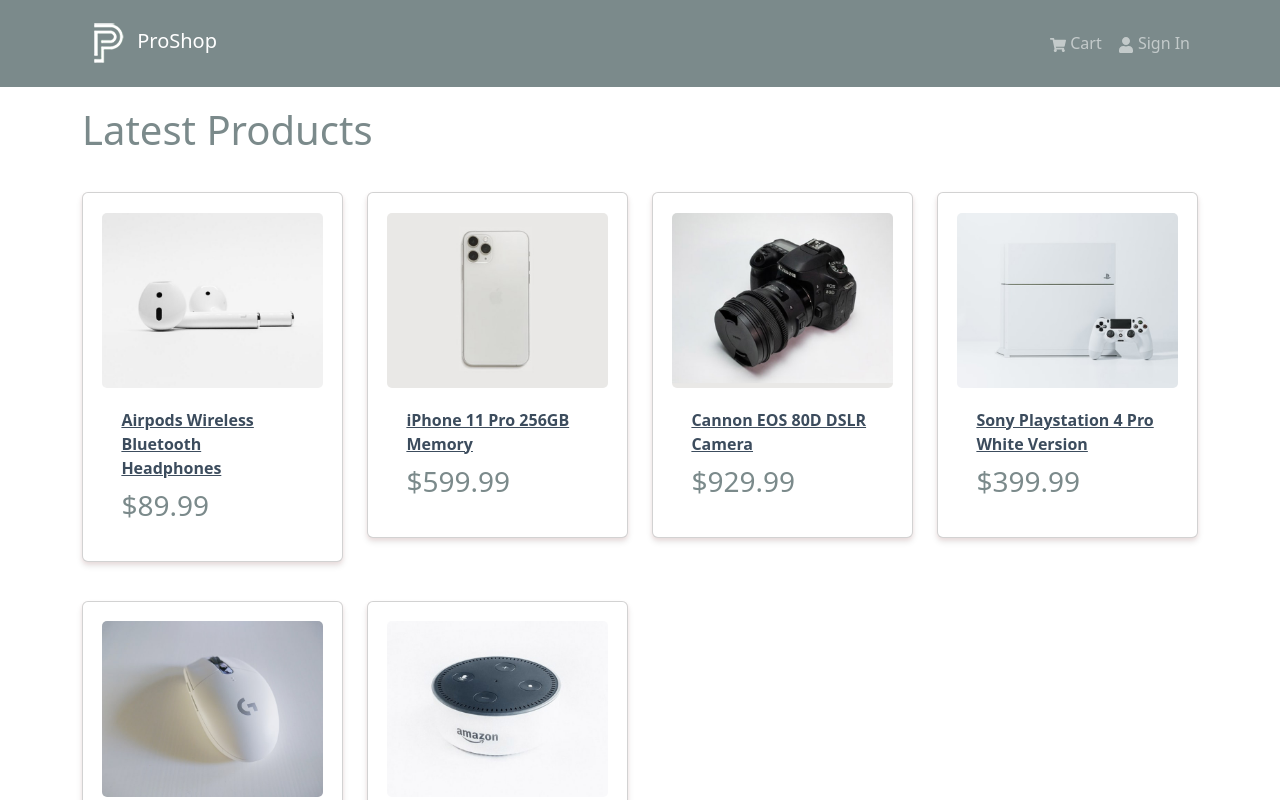
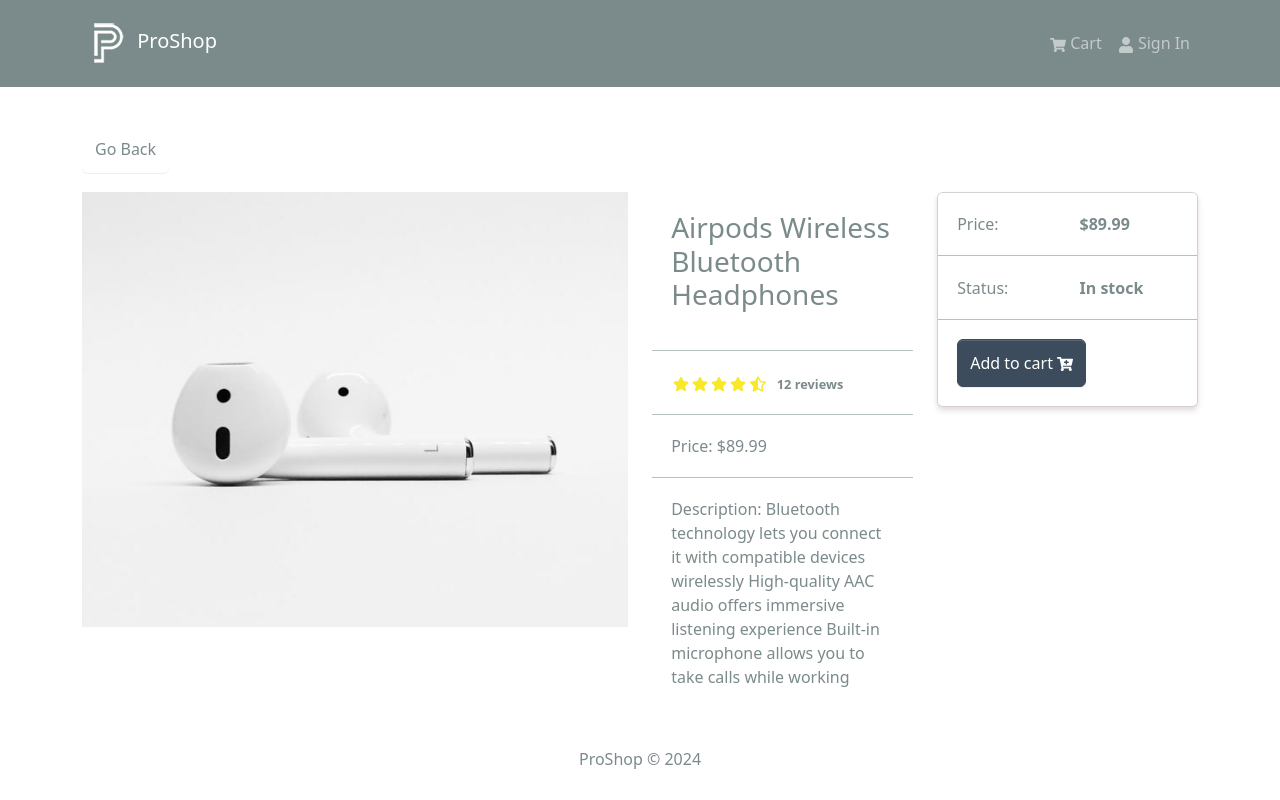
Before and after one commit to emanuellyleoncio/proshop-ecommerce, a React (Vite) app in the folder frontend/: page /product/1 in a window 1280 px wide. Shown: the top 800 px of the page. Built offline with nearby package versions, Linux system fonts and the light colour scheme.

Commit message:
feat: product page

```diff
--- a/frontend/package.json
+++ b/frontend/package.json
@@ -14,12 +14,15 @@
     "react": "^18.3.1",
     "react-bootstrap": "^2.10.7",
     "react-dom": "^18.3.1",
-    "react-icons": "^5.4.0"
+    "react-icons": "^5.4.0",
+    "react-router-bootstrap": "^0.26.3",
+    "react-router-dom": "^7.0.2"
   },
   "devDependencies": {
     "@eslint/js": "^9.15.0",
     "@types/react": "^18.3.17",
     "@types/react-dom": "^18.3.5",
+    "@types/react-router-bootstrap": "^0.26.6",
     "@vitejs/plugin-react": "^4.3.4",
     "eslint": "^9.15.0",
     "eslint-plugin-react": "^7.37.2",
--- a/frontend/src/App.tsx
+++ b/frontend/src/App.tsx
@@ -2,6 +2,7 @@
 import Header from "./components/Header.tsx";
 import Home from "./pages/Home.tsx";
 import Footer from "./components/Footer.tsx";
+import { Outlet } from "react-router-dom";
 
 
 const App = () => {
@@ -10,7 +11,7 @@
       <Header />
       <main className="py-3">
         <Container>
-          <Home />
+          <Outlet />
         </Container>
       </main>
       <Footer />
--- a/frontend/src/components/Product.tsx
+++ b/frontend/src/components/Product.tsx
@@ -1,33 +1,32 @@
 import { Card, CardBody, CardImg, CardText, CardTitle } from "react-bootstrap";
+import { Link } from "react-router-dom";
+import Rating from "./Rating";
+import { ProductType } from "../products";
 
-type ProductProps = {
-  product: {
-    _id: number;
-    name: string;
-    image: string;
-    description: string;
-    brand: string;
-    category: string;
-    price: number;
-    countInStock: number;
-    rating: number;
-    numReviews: number;
-  };
+export type ProductProps = {
+  product: ProductType;
 };
 
 const Product = ({ product }: ProductProps) => {
   return (
     <Card className="my-3 p-3 rounded">
-      <a href={`/product/${product._id}`}>
+      <Link to={`/product/${product._id}`}>
         <CardImg src={product.image}></CardImg>
-      </a>
+      </Link>
 
       <CardBody>
-        <a href={`/product/${product._id}`}>
-          <CardTitle as="div">
+        <Link to={`/product/${product._id}`}>
+          <CardTitle as="div" className="product-title">
             <strong>{product.name}</strong>
           </CardTitle>
-        </a>
+        </Link>
+
+        <CardText as="div">
+          <Rating
+            value={product.rating}
+            text={`${product.numReviews} reviews`}
+          />
+        </CardText>
 
         <CardText as="h3">${product.price}</CardText>
       </CardBody>
--- /dev/null
+++ b/frontend/src/components/Rating.tsx
@@ -0,0 +1,64 @@
+import React from "react";
+
+import { FaRegStar, FaStar, FaStarHalfAlt } from "react-icons/fa";
+
+type RatingProps = {
+  value: number;
+  text: string;
+};
+
+const Rating = ({ value, text }: RatingProps) => {
+  return (
+    <div className="rating">
+      <span>
+        {value >= 1 ? (
+          <FaStar />
+        ) : value >= 0.5 ? (
+          <FaStarHalfAlt />
+        ) : (
+          <FaRegStar />
+        )}
+      </span>
+      <span>
+        {value >= 2 ? (
+          <FaStar />
+        ) : value >= 1.5 ? (
+          <FaStarHalfAlt />
+        ) : (
+          <FaRegStar />
+        )}
+      </span>
+      <span>
+        {value >= 3 ? (
+          <FaStar />
+        ) : value >= 2.5 ? (
+          <FaStarHalfAlt />
+        ) : (
+          <FaRegStar />
+        )}
+      </span>
+      <span>
+        {value >= 4 ? (
+          <FaStar />
+        ) : value >= 3.5 ? (
+          <FaStarHalfAlt />
+        ) : (
+          <FaRegStar />
+        )}
+      </span>
+      <span>
+        {value >= 5 ? (
+          <FaStar />
+        ) : value >= 4.5 ? (
+          <FaStarHalfAlt />
+        ) : (
+          <FaRegStar />
+        )}
+      </span>
+
+      <span className="rating-text">{text && text}</span>
+    </div>
+  );
+};
+
+export default Rating;
--- a/frontend/src/main.tsx
+++ b/frontend/src/main.tsx
@@ -1,14 +1,15 @@
-import { StrictMode } from 'react'
-import { createRoot } from 'react-dom/client'
-//import 'bootstrap/dist/css/bootstrap.min.css';
+import React from 'react';
+import ReactDOM from 'react-dom/client';
 
-import './assets/styles/index.css'
-import './assets/styles/bootstrap.custom.css'
-import App from './App.tsx'
+import { RouterProvider } from "react-router-dom";
+import { router } from "./routes/router";
 
+import "./assets/styles/index.css";
+import "./assets/styles/bootstrap.custom.css";
 
-createRoot(document.getElementById('root')!).render(
-  <StrictMode>
-    <App />
-  </StrictMode>,
-)
+const root = ReactDOM.createRoot(document.getElementById('root')!);
+root.render(
+  <React.StrictMode>
+    <RouterProvider router={router}/>
+  </React.StrictMode>
+);
--- /dev/null
+++ b/frontend/src/pages/Product.tsx
@@ -0,0 +1,76 @@
+import { Link, useParams } from "react-router-dom";
+import products, { ProductType } from "../products";
+import { Button, Card, Col, Image, ListGroup, ListGroupItem, Row } from "react-bootstrap";
+import Rating from "../components/Rating";
+import {FaCartPlus} from 'react-icons/fa'
+
+const Product = () => {
+  const { id: productId } = useParams();
+
+  const product = products.find(
+    (item: ProductType) => item._id === Number(productId)
+  );
+
+  return (
+    <>
+      <Link className="btn btn-ligth my-3" to="/">
+        Go Back
+      </Link>
+      {product && (
+        <Row>
+          <Col md={6}>
+            <Image src={product?.image} alt={product?.name} fluid />
+          </Col>
+
+          <Col md={3}>
+            <ListGroup variant="flush">
+              <ListGroupItem>
+                <h3>{product?.name}</h3>
+              </ListGroupItem>
+              <ListGroupItem><Rating
+                value={product?.rating}
+                text={`${product?.numReviews} reviews`}
+              /></ListGroupItem>
+
+              <ListGroupItem>Price: ${product?.price}</ListGroupItem>
+              <ListGroupItem>Description: {product.description}</ListGroupItem>
+            </ListGroup>
+          </Col>
+
+          <Col md={3}>
+            <Card>
+            <ListGroup variant="flush">
+              <ListGroupItem>
+                <Row>
+                  <Col>Price:</Col>
+                  <Col>
+                    <strong>${product?.price}</strong>
+                  </Col>
+                </Row>
+              </ListGroupItem>
+
+
+              <ListGroupItem>
+                <Row>
+                  <Col>Status:</Col>
+                  <Col>
+                    <strong>{product?.countInStock > 0 ? 'In stock' : 'Out of stock'}</strong>
+                  </Col>
+                </Row>
+              </ListGroupItem>
+
+              <ListGroupItem>
+                <Button className="btn-block" type='button' disabled={product.countInStock < 1}>
+                  Add to cart <FaCartPlus />
+                </Button>
+              </ListGroupItem>
+            </ListGroup>
+            </Card>
+          </Col>
+        </Row>
+      )}
+    </>
+  );
+};
+
+export default Product;
--- a/frontend/src/products.tsx
+++ b/frontend/src/products.tsx
@@ -1,12 +1,25 @@
-const products = [
+export type ProductType = {
+  _id: number;
+  name: string;
+  image: string;
+  description: string;
+  brand: string;
+  category: string;
+  price: number;
+  countInStock: number;
+  rating: number;
+  numReviews: number;
+};
+
+const products: ProductType[] = [
   {
     _id: 1,
-    name: 'Airpods Wireless Bluetooth Headphones',
-    image: '/images/airpods.jpg',
+    name: "Airpods Wireless Bluetooth Headphones",
+    image: "/images/airpods.jpg",
     description:
-      'Bluetooth technology lets you connect it with compatible devices wirelessly High-quality AAC audio offers immersive listening experience Built-in microphone allows you to take calls while working',
-    brand: 'Apple',
-    category: 'Electronics',
+      "Bluetooth technology lets you connect it with compatible devices wirelessly High-quality AAC audio offers immersive listening experience Built-in microphone allows you to take calls while working",
+    brand: "Apple",
+    category: "Electronics",
     price: 89.99,
     countInStock: 10,
     rating: 4.5,
@@ -14,12 +27,12 @@
   },
   {
     _id: 2,
-    name: 'iPhone 11 Pro 256GB Memory',
-    image: '/images/phone.jpg',
+    name: "iPhone 11 Pro 256GB Memory",
+    image: "/images/phone.jpg",
     description:
-      'Introducing the iPhone 11 Pro. A transformative triple-camera system that adds tons of capability without complexity. An unprecedented leap in battery life',
-    brand: 'Apple',
-    category: 'Electronics',
+      "Introducing the iPhone 11 Pro. A transformative triple-camera system that adds tons of capability without complexity. An unprecedented leap in battery life",
+    brand: "Apple",
+    category: "Electronics",
     price: 599.99,
     countInStock: 7,
     rating: 4.0,
@@ -27,12 +40,12 @@
   },
   {
     _id: 3,
-    name: 'Cannon EOS 80D DSLR Camera',
-    image: '/images/camera.jpg',
+    name: "Cannon EOS 80D DSLR Camera",
+    image: "/images/camera.jpg",
     description:
-      'Characterized by versatile imaging specs, the Canon EOS 80D further clarifies itself using a pair of robust focusing systems and an intuitive design',
-    brand: 'Cannon',
-    category: 'Electronics',
+      "Characterized by versatile imaging specs, the Canon EOS 80D further clarifies itself using a pair of robust focusing systems and an intuitive design",
+    brand: "Cannon",
+    category: "Electronics",
     price: 929.99,
     countInStock: 5,
     rating: 3,
@@ -40,12 +53,12 @@
   },
   {
     _id: 4,
-    name: 'Sony Playstation 4 Pro White Version',
-    image: '/images/playstation.jpg',
+    name: "Sony Playstation 4 Pro White Version",
+    image: "/images/playstation.jpg",
     description:
-      'The ultimate home entertainment center starts with PlayStation. Whether you are into gaming, HD movies, television, music',
-    brand: 'Sony',
-    category: 'Electronics',
+      "The ultimate home entertainment center starts with PlayStation. Whether you are into gaming, HD movies, television, music",
+    brand: "Sony",
+    category: "Electronics",
     price: 399.99,
     countInStock: 11,
     rating: 5,
@@ -53,12 +66,12 @@
   },
   {
     _id: 5,
-    name: 'Logitech G-Series Gaming Mouse',
-    image: '/images/mouse.jpg',
+    name: "Logitech G-Series Gaming Mouse",
+    image: "/images/mouse.jpg",
     description:
-      'Get a better handle on your games with this Logitech LIGHTSYNC gaming mouse. The six programmable buttons allow customization for a smooth playing experience',
-    brand: 'Logitech',
-    category: 'Electronics',
+      "Get a better handle on your games with this Logitech LIGHTSYNC gaming mouse. The six programmable buttons allow customization for a smooth playing experience",
+    brand: "Logitech",
+    category: "Electronics",
     price: 49.99,
     countInStock: 7,
     rating: 3.5,
@@ -66,17 +79,17 @@
   },
   {
     _id: 6,
-    name: 'Amazon Echo Dot 3rd Generation',
-    image: '/images/alexa.jpg',
+    name: "Amazon Echo Dot 3rd Generation",
+    image: "/images/alexa.jpg",
     description:
-      'Meet Echo Dot - Our most popular smart speaker with a fabric design. It is our most compact smart speaker that fits perfectly into small space',
-    brand: 'Amazon',
-    category: 'Electronics',
+      "Meet Echo Dot - Our most popular smart speaker with a fabric design. It is our most compact smart speaker that fits perfectly into small space",
+    brand: "Amazon",
+    category: "Electronics",
     price: 29.99,
     countInStock: 0,
     rating: 4,
     numReviews: 12,
   },
-]
+];
 
-export default products
+export default products;
--- /dev/null
+++ b/frontend/src/routes/router.tsx
@@ -0,0 +1,19 @@
+import {
+  createBrowserRouter,
+  createRoutesFromElements,
+  Route
+} from 'react-router-dom';
+
+import App from '../App.tsx';
+import Home from '../pages/Home';
+import Product from '../pages/Product.tsx';
+
+
+export const router = createBrowserRouter(
+  createRoutesFromElements(
+    <Route path='/' element={<App />}>
+      <Route index={true} path='/' element={<Home />} />
+      <Route path='/product/:id' element={<Product />} />
+    </Route>
+  )
+);
--- a/frontend/tsconfig.app.json
+++ b/frontend/tsconfig.app.json
@@ -6,7 +6,6 @@
     "lib": ["ES2020", "DOM", "DOM.Iterable"],
     "module": "ESNext",
     "skipLibCheck": true,
-    "baseUrl": "./src",
 
     /* Bundler mode */
     "moduleResolution": "bundler",
```
Also changed, not shown: frontend/src/components/Header.tsx (+19 -18 lines), 1 other file (tests, documents, lock files or other folders).
